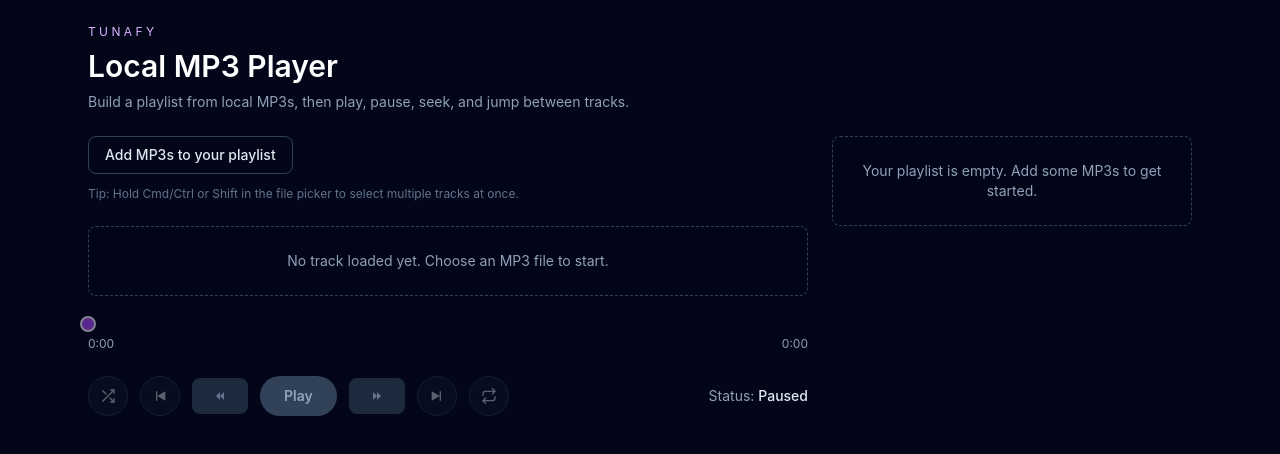
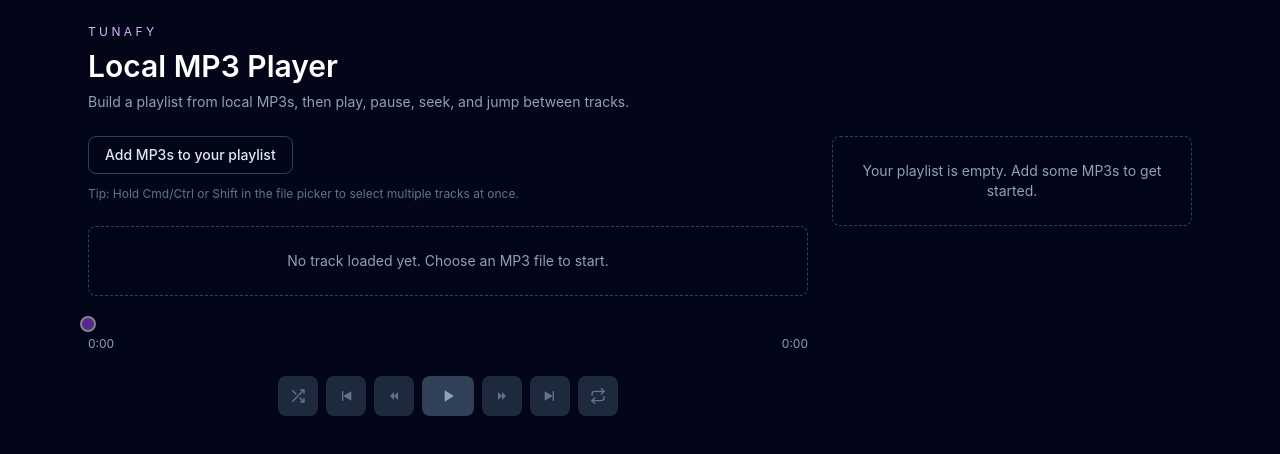
Before and after one commit to perrygovier/Tunafy, a React (Vite) app: page / in a window 1280 px wide. Shown: the top 454 px of the page. Built offline with nearby package versions, Linux system fonts and the light colour scheme.

Commit message:
Update styles in PlayerControls

```diff
--- a/src/features/player/components/PlayerControls.tsx
+++ b/src/features/player/components/PlayerControls.tsx
@@ -44,7 +44,7 @@ export function PlayerControls() {
   };
 
   return (
-    <section className="flex flex-wrap items-center gap-3">
+    <section className="flex flex-wrap justify-center gap-2">
       <IconButton
         label="Shuffle"
         onClick={toggleShuffle}
@@ -62,38 +62,37 @@ export function PlayerControls() {
         <PrevIcon />
       </IconButton>
 
-      <button
-        type="button"
+      <IconButton
+        label="Rewind 5 seconds"
+        onClick={seekBackward}
         disabled={seekDisabled}
-        onClick={seekBackward}
-        className="rounded-lg bg-slate-700 px-5 py-2.5 text-sm font-semibold text-purple-500 transition hover:bg-slate-600 focus-visible:outline-none focus-visible:ring-2 focus-visible:ring-purple-300 disabled:cursor-not-allowed disabled:bg-slate-800 disabled:text-slate-500"
-        title="Rewind 5 seconds"
       >
         <svg width="16" height="16" viewBox="0 0 16 16" fill="currentColor">
           <path d="M12 4v8l-4-4 4-4z"/>
           <path d="M8 4v8l-4-4 4-4z"/>
         </svg>
-      </button>
+      </IconButton>
+
       <button
         type="button"
         disabled={playDisabled}
         onClick={() => void togglePlayPause()}
-        className="rounded-full bg-purple-500 px-6 py-2.5 text-sm font-semibold text-white transition hover:bg-purple-400 focus-visible:outline-none focus-visible:ring-2 focus-visible:ring-purple-300 disabled:cursor-not-allowed disabled:bg-slate-700 disabled:text-slate-400"
+        aria-label={isPlaying ? "Pause" : "Play"}
+        className="flex cursor-pointer items-center justify-center rounded-lg bg-purple-500 px-4 py-2.5 text-white transition hover:bg-purple-400 focus-visible:outline-none focus-visible:ring-2 focus-visible:ring-purple-300 disabled:cursor-not-allowed disabled:bg-slate-700 disabled:text-slate-400"
       >
-        {isPlaying ? "Pause" : "Play"}
+        {isPlaying ? <PauseIcon /> : <PlayIcon />}
       </button>
-      <button
-        type="button"
+
+      <IconButton
+        label="Fast forward 5 seconds"
+        onClick={seekForward}
         disabled={seekDisabled}
-        onClick={seekForward}
-        className="rounded-lg bg-slate-700 px-5 py-2.5 text-sm font-semibold text-purple-500 transition hover:bg-slate-600 focus-visible:outline-none focus-visible:ring-2 focus-visible:ring-purple-300 disabled:cursor-not-allowed disabled:bg-slate-800 disabled:text-slate-500"
-        title="Fast forward 5 seconds"
       >
         <svg width="16" height="16" viewBox="0 0 16 16" fill="currentColor">
           <path d="M4 4v8l4-4-4-4z"/>
           <path d="M8 4v8l4-4-4-4z"/>
         </svg>
-      </button>
+      </IconButton>
 
       <IconButton
         label="Next track"
@@ -111,13 +110,6 @@ export function PlayerControls() {
       >
         {repeatMode === "one" ? <RepeatOneIcon /> : <RepeatAllIcon />}
       </IconButton>
-
-      <p className="ml-auto text-sm text-slate-400">
-        Status:{" "}
-        <span className="font-medium text-slate-200">
-          {isPlaying ? "Playing" : "Paused"}
-        </span>
-      </p>
     </section>
   );
 }
@@ -144,11 +136,11 @@ function IconButton({
       disabled={disabled}
       aria-label={label}
       title={label}
-      className={`flex h-10 w-10 items-center justify-center rounded-full border transition focus-visible:outline-none focus-visible:ring-2 focus-visible:ring-purple-300 disabled:cursor-not-allowed disabled:opacity-40 ${
+      className={`flex cursor-pointer items-center justify-center rounded-lg px-3 py-2.5 text-sm font-semibold transition focus-visible:outline-none focus-visible:ring-2 focus-visible:ring-purple-300 disabled:cursor-not-allowed ${
         active
-          ? "border-purple-400 bg-purple-500/20 text-purple-200"
-          : "border-slate-700 bg-slate-900 text-slate-200 hover:border-purple-400 hover:text-white"
-      }`}
+          ? "bg-purple-500/30 text-purple-300 hover:bg-purple-500/40"
+          : "bg-slate-700 text-purple-400 hover:bg-slate-600 hover:text-purple-300"
+      } disabled:bg-slate-800 disabled:text-slate-500`}
     >
       {children}
     </button>
@@ -207,3 +199,19 @@ function RepeatOneIcon() {
     </svg>
   );
 }
+
+function PlayIcon() {
+  return (
+    <svg viewBox="0 0 24 24" fill="currentColor" className="h-5 w-5" aria-hidden="true">
+      <path d="M8 5v14l11-7z" />
+    </svg>
+  );
+}
+
+function PauseIcon() {
+  return (
+    <svg viewBox="0 0 24 24" fill="currentColor" className="h-5 w-5" aria-hidden="true">
+      <path d="M6 4h4v16H6V4zm8 0h4v16h-4V4z" />
+    </svg>
+  );
+}
```
